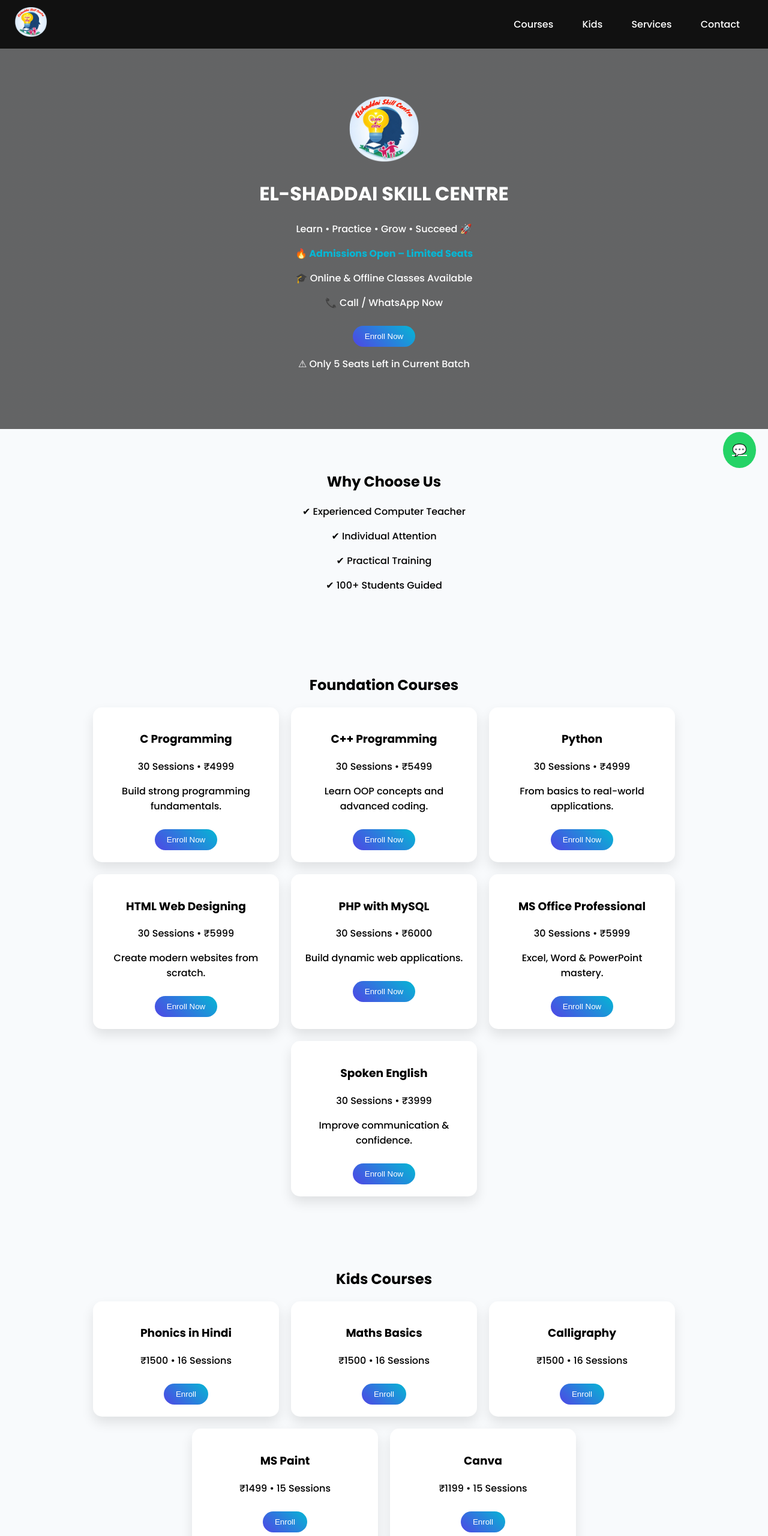
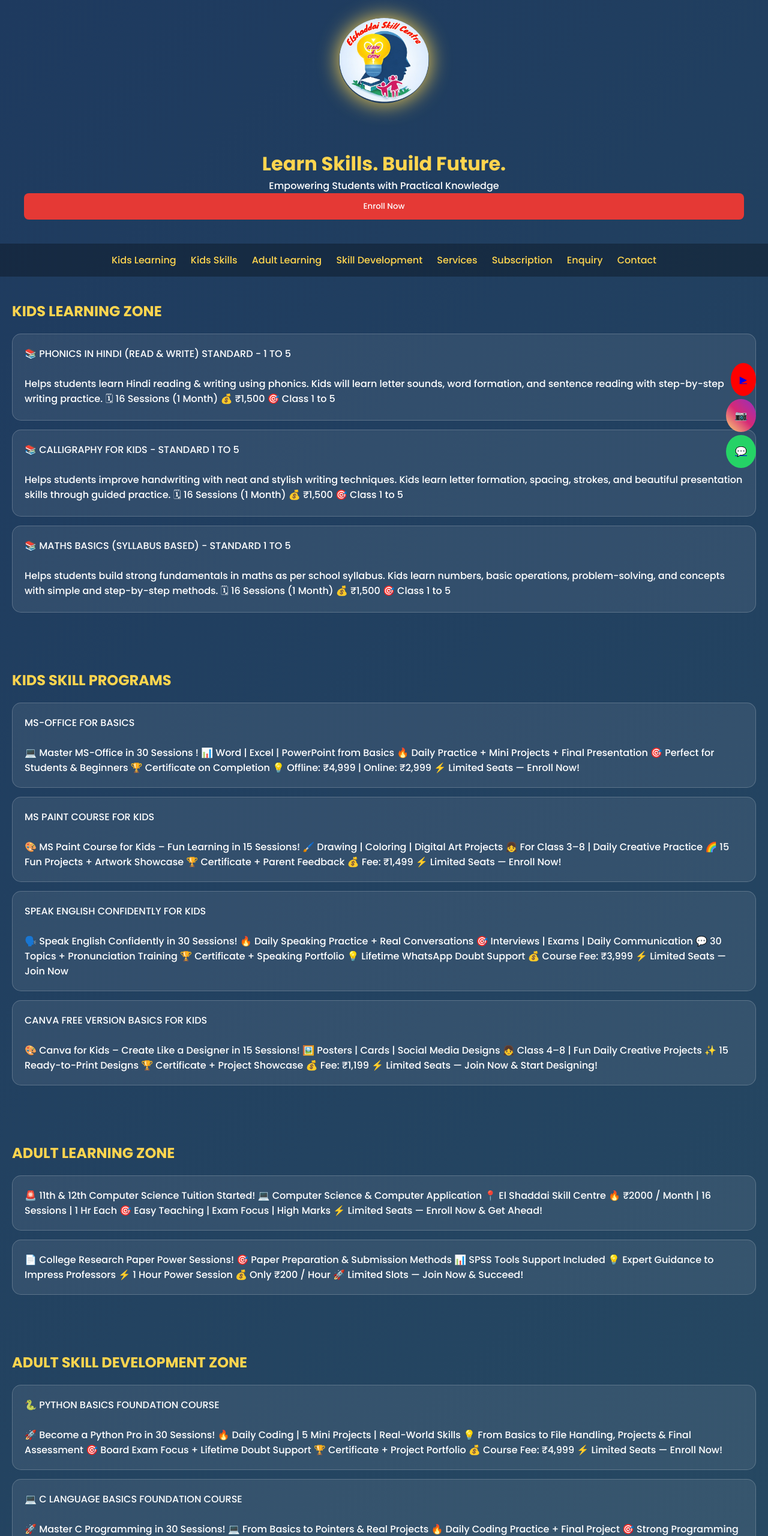
Before and after one commit to elshaddaiskillcentre/Elshaddai_Offer, a plain HTML site: page index.html in a window 1280 px wide. Shown: the top 2560 px of the page at 60% size. Drawn offline with Linux system fonts and the light colour scheme.

Commit message:
Update title and restructure HTML layout

```diff
--- a/index.html
+++ b/index.html
@@ -3,393 +3,242 @@
 <head>
 <meta charset="UTF-8">
 <meta name="viewport" content="width=device-width, initial-scale=1.0">
-<title>El-Shaddai Skill Centre</title>
+
+<title>Elshaddai Skill Centre | Thanjavur</title>
 
 <link href="https://fonts.googleapis.com/css2?family=Poppins:wght@300;500;700&display=swap" rel="stylesheet">
 
 <style>
-.card {
-  transition: all 0.3s ease;
+*{margin:0;padding:0;box-sizing:border-box;font-family:'Poppins',sans-serif;}
+body{background:linear-gradient(135deg,#1E3A5F,#2C5364);color:white;}
+
+/* LOGO GLOW */
+@keyframes glow{
+0%{box-shadow:0 0 10px #FFD54F;}
+50%{box-shadow:0 0 35px #FFD54F;}
+100%{box-shadow:0 0 10px #FFD54F;}
 }
 
-.card:hover {
-  box-shadow:0 15px 30px rgba(0,0,0,0.2);
+header{text-align:center;padding:30px;}
+.logo{width:150px;border-radius:50%;animation:glow 2s infinite;}
+
+.hero{text-align:center;padding:40px;}
+.hero h1{color:#FFD54F;}
+.hero button{background:#E53935;color:white;padding:12px;border:none;border-radius:8px;cursor:pointer;}
+
+nav{background:rgba(0,0,0,0.3);padding:15px;text-align:center;}
+nav a{color:#FFD54F;margin:10px;text-decoration:none;}
+
+section{padding:40px 20px;}
+h2{color:#FFD54F;margin-bottom:20px;}
+
+.card{
+background:rgba(255,255,255,0.08);
+padding:20px;margin:15px 0;border-radius:15px;
+border:1px solid rgba(255,255,255,0.2);
 }
 
+/* FORM */
+form{background:rgba(255,255,255,0.08);padding:20px;border-radius:15px;}
+input,select,textarea{width:100%;padding:10px;margin:10px 0;border:none;border-radius:8px;}
+button{background:#E53935;color:white;padding:12px;border:none;border-radius:8px;width:100%;cursor:pointer;}
 
-body {margin:0;font-family:'Poppins',sans-serif;background:#f8fafc;}
+/* FLOAT */
+.whatsapp,.instagram,.youtube{
+position:fixed;right:20px;padding:15px;border-radius:50%;
+}
+.whatsapp{bottom:20px;background:#25D366;}
+.instagram{bottom:80px;background:linear-gradient(45deg,#feda75,#d62976,#962fbf);}
+.youtube{bottom:140px;background:#FF0000;}
 
-/* NAVBAR */
-.navbar {
-  display:flex;
-  justify-content:space-between;
-  align-items:center;
-  padding:12px 25px;
-  background:#111;
-}
-
-.logo img {
-  height:50px;
-  border-radius:8px;
-}
-
-.menu a {
-  color:white;
-  text-decoration:none;
-  margin:0 10px;
-  padding:8px 12px;
-  border-radius:6px;
-  transition:0.3s;
-}
-
-.menu a:hover {
-  background:#4f46e5;
-}
-
-/* HERO */
-.hero {
-  text-align:center;padding:80px 20px;color:white;
-  background:linear-gradient(rgba(0,0,0,0.6),rgba(0,0,0,0.6)),url('bgimg3.jpg');
-}
-.hero img {height:110px;}
-.highlight {color:#06b6d4;font-weight:bold;}
-
-/* SECTION */
-.section {
-  padding:50px 20px;
-  text-align:center;
-}
-
-.container {
-  display:flex;
-  flex-wrap:wrap;
-  justify-content:center;
-  gap:20px;
-}
-
-.card {
-  background:white;
-  padding:20px;
-  width:270px;
-  border-radius:15px;
-  box-shadow:0 10px 20px rgba(0,0,0,0.1);
-  transition:0.3s;
-}
-
-.card:hover {
-  transform:translateY(-5px);
-}
-
-.btn {
-  background:linear-gradient(45deg,#4f46e5,#06b6d4);
-  color:white;
-  border:none;
-  padding:10px 20px;
-  border-radius:25px;
-  cursor:pointer;
-  margin-top:10px;
-}
-
-/* FOOTER */
-.footer {
-  background:#111;
-  color:white;
-  text-align:center;
-  padding:20px;
-}
-
-/* WHATSAPP FLOAT */
-.whatsapp {
-  position:fixed;
-  bottom:20px;
-  right:20px;
-  background:#25D366;
-  color:white;
-  padding:15px;
-  border-radius:50%;
-  font-size:20px;
-}
-
-#testimonials .card {
-  background: linear-gradient(135deg,#eef2ff,#ffffff);
-  border-left: 5px solid #4f46e5;
-}
-
-#testimonials p {
-  font-style: italic;
-  font-size: 14px;
-}
-
-#testimonials h4 {
-  margin-top:10px;
-  color:#4f46e5;
-}
+footer{text-align:center;padding:20px;background:rgba(0,0,0,0.4);}
 </style>
 </head>
 
 <body>
 
-<!-- NAVBAR -->
-<div class="navbar">
-  <div class="logo">
-    <img src="logo.png" alt="Elshaddai Skill Centre Logo">
-  </div>
+<header>
+<img src="logo.png" class="logo">
+</header>
 
-  <div class="menu">
-    <a href="#courses">Courses</a>
-    <a href="#kids">Kids</a>
-    <a href="#services">Services</a>
-    <a href="#contact">Contact</a>
-  </div>
+<div class="hero">
+<h1>Learn Skills. Build Future.</h1>
+<p>Empowering Students with Practical Knowledge</p>
+<button onclick="location.href='#enquiry'">Enroll Now</button>
 </div>
 
-<!-- HERO -->
-<div class="hero">
-  <img src="logo.png">
-  <h1>EL-SHADDAI SKILL CENTRE</h1>
-  <p>Learn • Practice • Grow • Succeed 🚀</p>
-<p class="highlight">🔥 Admissions Open – Limited Seats  </p>
-<p>🎓 Online & Offline Classes Available </p>
-<p>📞 Call / WhatsApp Now</p>
-<button class="btn" onclick="enroll('General Enquiry')">Enroll Now</button>
-<p>⚠ Only 5 Seats Left in Current Batch</p>
-</div>
-<div class="section">
+<nav>
+<a href="#kids-learning">Kids Learning</a>
+<a href="#kids-skills">Kids Skills</a>
+<a href="#adult-learning">Adult Learning</a>
+<a href="#skill-dev">Skill Development</a>
+<a href="#services">Services</a>
+<a href="#subscription">Subscription</a>
+<a href="#enquiry">Enquiry</a>
+<a href="#contact">Contact</a>
+</nav>
 
-<h2>Why Choose Us</h2>
+<!-- ================= FULL CONTENT ================= -->
 
-<p>✔ Experienced Computer Teacher</p>
-<p>✔ Individual Attention</p>
-<p>✔ Practical Training</p>
-<p>✔ 100+ Students Guided</p>
+<section id="kids-learning">
+<h2>KIDS LEARNING ZONE</h2>
 
-</div>
-<!-- FOUNDATION COURSES -->
-<div class="section" id="courses">
-<h2>Foundation Courses</h2>
+<div class="card">📚 PHONICS IN HINDI (READ & WRITE)  STANDARD - 1 TO 5 <br><br>
+Helps students learn Hindi reading & writing using phonics. Kids will learn letter sounds, word formation, and sentence reading with step-by-step writing practice. 🗓 16 Sessions (1 Month) 💰 ₹1,500 🎯 Class 1 to 5</div>
 
-<div class="container">
+<div class="card">📚 CALLIGRAPHY FOR KIDS - STANDARD 1 TO 5 <br><br>
+Helps students improve handwriting with neat and stylish writing techniques. Kids learn letter formation, spacing, strokes, and beautiful presentation skills through guided practice. 🗓 16 Sessions (1 Month) 💰 ₹1,500 🎯 Class 1 to 5</div>
+
+<div class="card">📚 MATHS BASICS (SYLLABUS BASED)  - STANDARD 1 TO 5 <br><br>
+Helps students build strong fundamentals in maths as per school syllabus. Kids learn numbers, basic operations, problem-solving, and concepts with simple and step-by-step methods. 🗓 16 Sessions (1 Month) 💰 ₹1,500 🎯 Class 1 to 5</div>
+
+</section>
+
+<section id="kids-skills">
+<h2>KIDS SKILL PROGRAMS</h2>
+
+<div class="card">MS-OFFICE FOR BASICS <br><br>
+💻 Master MS-Office in 30 Sessions ! 📊 Word | Excel | PowerPoint from Basics 🔥 Daily Practice + Mini Projects + Final Presentation 🎯 Perfect for Students & Beginners 🏆 Certificate on Completion 💡 Offline: ₹4,999 | Online: ₹2,999 ⚡ Limited Seats — Enroll Now!</div>
+
+<div class="card">MS PAINT COURSE FOR KIDS <br><br>
+🎨 MS Paint Course for Kids – Fun Learning in 15 Sessions! 🖌️ Drawing | Coloring | Digital Art Projects 👧 For Class 3–8 | Daily Creative Practice 🌈 15 Fun Projects + Artwork Showcase 🏆 Certificate + Parent Feedback 💰 Fee: ₹1,499 ⚡ Limited Seats — Enroll Now!</div>
+
+<div class="card">SPEAK ENGLISH CONFIDENTLY FOR KIDS <br><br>
+🗣️ Speak English Confidently in 30 Sessions! 🔥 Daily Speaking Practice + Real Conversations 🎯 Interviews | Exams | Daily Communication 💬 30 Topics + Pronunciation Training 🏆 Certificate + Speaking Portfolio 💡 Lifetime WhatsApp Doubt Support 💰 Course Fee: ₹3,999 ⚡ Limited Seats — Join Now</div>
+
+<div class="card">CANVA FREE VERSION BASICS FOR KIDS <br><br>
+🎨 Canva for Kids – Create Like a Designer in 15 Sessions! 🖼️ Posters | Cards | Social Media Designs 👧 Class 4–8 | Fun Daily Creative Projects ✨ 15 Ready-to-Print Designs 🏆 Certificate + Project Showcase 💰 Fee: ₹1,199 ⚡ Limited Seats — Join Now & Start Designing!</div>
+
+</section>
+
+<section id="adult-learning">
+<h2>ADULT LEARNING ZONE</h2>
+
+<div class="card">🚨 11th & 12th Computer Science Tuition Started! 💻 Computer Science & Computer Application 📍 El Shaddai Skill Centre 🔥 ₹2000 / Month | 16 Sessions | 1 Hr Each 🎯 Easy Teaching | Exam Focus | High Marks ⚡ Limited Seats — Enroll Now & Get Ahead!</div>
+
+<div class="card">📄 College Research Paper Power Sessions! 🎯 Paper Preparation & Submission Methods 📊 SPSS Tools Support Included 💡 Expert Guidance to Impress Professors ⚡ 1 Hour Power Session 💰 Only ₹200 / Hour 🚀 Limited Slots — Join Now & Succeed!</div>
+
+</section>
+
+<section id="skill-dev">
+<h2>ADULT SKILL DEVELOPMENT ZONE</h2>
+
+<div class="card">🐍 PYTHON BASICS FOUNDATION COURSE<br><br>
+🚀 Become a Python Pro in 30 Sessions! 🔥 Daily Coding | 5 Mini Projects | Real-World Skills 💡 From Basics to File Handling, Projects & Final Assessment 🎯 Board Exam Focus + Lifetime Doubt Support 🏆 Certificate + Project Portfolio 💰 Course Fee: ₹4,999 ⚡ Limited Seats — Enroll Now!</div>
+
+<div class="card">💻 C LANGUAGE BASICS FOUNDATION COURSE<br><br>
+🚀 Master C Programming in 30 Sessions! 💻 From Basics to Pointers & Real Projects 🔥 Daily Coding Practice + Final Project 🎯 Strong Programming Foundation for Students 🏆 Certificate + Project Portfolio 💡 Lifetime Doubt Support 💰 Course Fee: ₹4,999 ⚡ Limited Seats — Enroll Now!</div>
+
+<div class="card">💻 C++ BASICS FOUNDATION COURSE<br><br>
+🚀 Master C++ & OOP in 30 Sessions! 💻 From Basics to Inheritance & Real Projects 🔥 Daily Hands-On Coding + 30+ Practical Programs 🎯 Build Strong Programming & OOP Skills 🏆 Certificate + Project Portfolio 💡 Lifetime Doubt Support 💰 Course Fee: ₹5,499 ⚡ Limited Seats — Enroll Now!</div>
+
+<div class="card">🌐 WEB DESIGNING FOUNDATION COURSE HTML | CSS | JAVASCRIPT<br><br>
+🚀 Become a Web Designer in 30 Sessions! 🌐 Learn HTML | CSS | JavaScript from Scratch 🔥 Build Responsive Websites + Real Projects 💻 Daily Hands-On Coding & Portfolio Creation 🏆 Certificate + Project Portfolio 💡 Lifetime Doubt Support 💰 Course Fee: ₹5,999 ⚡ Limited Seats — Enroll Now!</div>
+
+<div class="card">💻 PHP WITH MYSQL FOUNDATION COURSE<br><br>
+Master web development in just 30 Sessions! 🚀 Our day-wise PHP & MySQL training turns beginners into job-ready developers with hands-on coding, real projects, and expert guidance. Build dynamic websites, gain confidence, and launch your tech career with Elshaddai Skill Centre! 💰 Course Fee: ₹5,999 ⚡ Limited Seats — Enroll Now!</div>
+
+<div class="card">📊 MS-OFFICE FOR PROFESSIONALS<br><br>
+💼 Become MS-Office Professional in 30 Session! 📊 Word | Excel | PowerPoint Advanced Skills 🔥 Resume | Reports | Charts | Presentations 🎯 Perfect for Students & Job Seekers 🏆 Completion Certificate 💻 Offline: ₹5,999 | Online: ₹3,499 ⚡ Limited Seats — Enroll Now & Upgrade Your Career!</div>
+
+</section>
+
+<section id="services">
+<h2>CUSTOMER SERVICE SUPPORT ZONE</h2>
+
+<div class="card">🚀 SMART LAPTOP & PC BUYING + SETUP SERVICE <br><br>
+💻 Smart Laptop & PC Setup Service 🛒 Budget-Friendly Buying Support ⚙️ Software Installation & OS Setup 🚀 Speed Boost & Performance Tweaks 🛡️ Antivirus & Security Setup ✅ Guaranteed Performance ⚡ Hassle-Free Service — Book Now!</div>
+
+<div class="card">🔥 EPF CLAIMS ASSISTANCE – FAST & RELIABLE <br><br>
+🔥 EPF Claims Assistance – Fast & Reliable ✅ PF Final Settlement (Form 19) ✅ PF Advance (Form 31) ✅ Pension Withdrawal (Form 10C) ✅ KYC Activation & Corrections ✅ UAN Activation / Transfer ✅ Multiple Account Merging 📊 Process Time: 3–20 Days 💰 ₹299 per Claim ⚡ Success Guaranteed or Money Back</div>
+
+<div class="card">💻 COLLEGE COMPUTER SCIENCE & COMPUTER APPLICATIONS - MINI & MAJOR PROJECTS AVAILABLE <br><br>
+🚀 Computer Science & Computer Applications Projects Available! 💻 Mini & Major Projects with Full Support 🎯 From Idea to Final Code + Portfolio Ready 🔥 Starting from ₹2000 🏆 Impress Your College & Boost Your Career ⚡ Limited Slots — Book Now!</div>
+
+<div class="card">🪪 AADHAAR UPDATE ASSISTANCE AVAILABLE <br><br>
+🪪 Aadhaar Update Assistance Available ✅ Name, Address, DOB, Gender Update ✅ Mobile & Email Update Support ✅ Aadhaar PVC Card Ordering Guidance 💡 Official UIDAI Method Guidance Provided 📊 Process Time: 15–30 Days 💰 ₹199 (Basic Update) ⚡ Easy • Secure • Hassle-Free Service</div>
+
+<div class="card">⚡ EB INSTANT PAYMENT SERVICE <br><br>
+⚡ EB Instant Payment Service ✅ TANGEDCO Bill Payment (Instant) ⚡ Quick & Hassle-Free Payment 🧾 Payment Confirmation Provided 📊 Process Time: Instant 💰 Service Charge: ₹75 🚀 Fast • Easy • Reliable</div>
+
+</section>
+
+<!-- ================= ENQUIRY ================= -->
+
+<section id="enquiry">
+<h2>ENQUIRY FORM</h2>
+
+<form onsubmit="sendToWhatsApp(event)">
+<input type="text" id="name" placeholder="Name" required>
+<input type="tel" id="phone" placeholder="Phone" required>
+
+<select id="category" onchange="updateCourses()" required>
+<option value="">Select Category</option>
+<option value="kids">Kids Learning</option>
+<option value="kids-skills">Kids Skill Programs</option>
+<option value="adult">Adult Learning</option>
+<option value="skill-dev">Skill Development</option>
+<option value="services">Services</option>
+</select>
+
+<select id="course" required>
+<option>Select Course</option>
+</select>
+
+<textarea id="message" placeholder="Message"></textarea>
+<button type="submit">Send via WhatsApp</button>
+</form>
+
+</section>
+
+<!-- CONTACT -->
+<section id="contact">
+<h2>CONTACT DETAILS</h2>
 
 <div class="card">
-<h3>C Programming</h3>
-<p>30 Sessions • ₹4999</p>
-<p>Build strong programming fundamentals.</p>
-<button class="btn" onclick="enroll('C Programming')">Enroll Now</button>
+7/3, 8th Street, Sundaram Nagar, M C Road, Thanjavur - 613004<br><br>
+📞 +91 8870211980
 </div>
 
 <div class="card">
-<h3>C++ Programming</h3>
-<p>30 Sessions • ₹5499</p>
-<p>Learn OOP concepts and advanced coding.</p>
-<button class="btn" onclick="enroll('C++ Programming')">Enroll Now</button>
+<iframe src="https://www.google.com/maps?q=10.7742027,79.1132123&output=embed"
+width="100%" height="300" style="border-radius:10px;border:0;"></iframe>
 </div>
 
-<div class="card">
-<h3>Python</h3>
-<p>30 Sessions • ₹4999</p>
-<p>From basics to real-world applications.</p>
-<button class="btn" onclick="enroll('Python')">Enroll Now</button>
-</div>
+</section>
 
-<div class="card">
-<h3>HTML Web Designing</h3>
-<p>30 Sessions • ₹5999</p>
-<p>Create modern websites from scratch.</p>
-<button class="btn" onclick="enroll('HTML Web Designing')">Enroll Now</button>
-</div>
+<footer>
+© 2026 Elshaddai Skill Centre
+</footer>
 
-<div class="card">
-<h3>PHP with MySQL</h3>
-<p>30 Sessions • ₹6000</p>
-<p>Build dynamic web applications.</p>
-<button class="btn" onclick="enroll('PHP with MySQL')">Enroll Now</button>
-</div>
+<a class="whatsapp" href="https://wa.me/918870211980" target="_blank">💬</a>
+<a class="instagram" href="https://www.instagram.com/elsh.addaiskillcentre/?hl=en" target="_blank">📷</a>
+<a class="youtube" href="https://www.youtube.com/@elshaddaiskillcentre" target="_blank">▶</a>
 
-<div class="card">
-<h3>MS Office Professional</h3>
-<p>30 Sessions • ₹5999</p>
-<p>Excel, Word & PowerPoint mastery.</p>
-<button class="btn" onclick="enroll('MS Office')">Enroll Now</button>
-</div>
+<script>
+const data={
+kids:["Phonics","Calligraphy","Maths"],
+"kids-skills":["MS Office","MS Paint","Spoken English","Canva"],
+adult:["Tuition","Research Paper"],
+"skill-dev":["Python","C","C++","Web","PHP","MS Office"],
+services:["Laptop","EPF","Projects","Aadhaar","EB"]
+};
 
-<div class="card">
-<h3>Spoken English</h3>
-<p>30 Sessions • ₹3999</p>
-<p>Improve communication & confidence.</p>
-<button class="btn" onclick="enroll('Spoken English')">Enroll Now</button>
-</div>
+function updateCourses(){
+let c=document.getElementById("category").value;
+let s=document.getElementById("course");
+s.innerHTML="<option>Select Course</option>";
+data[c]?.forEach(v=>{
+let o=document.createElement("option");
+o.text=v;
+s.add(o);
+});
+}
 
-</div>
-</div>
-
-<!-- KIDS -->
-<div class="section" id="kids">
-<h2>Kids Courses</h2>
-
-<div class="container">
-
-<div class="card">
-<h3>Phonics in Hindi</h3>
-<p>₹1500 • 16 Sessions</p>
-<button class="btn" onclick="enroll('Phonics in Hindi')">Enroll</button>
-</div>
-
-<div class="card">
-<h3>Maths Basics</h3>
-<p>₹1500 • 16 Sessions</p>
-<button class="btn" onclick="enroll('Maths Basics')">Enroll</button>
-</div>
-
-<div class="card">
-<h3>Calligraphy</h3>
-<p>₹1500 • 16 Sessions</p>
-<button class="btn" onclick="enroll('Calligraphy')">Enroll</button>
-</div>
-
-<div class="card">
-<h3>MS Paint</h3>
-<p>₹1499 • 15 Sessions</p>
-<button class="btn" onclick="enroll('MS Paint')">Enroll</button>
-</div>
-
-<div class="card">
-<h3>Canva</h3>
-<p>₹1199 • 15 Sessions</p>
-<button class="btn" onclick="enroll('Canva Course')">Enroll</button>
-</div>
-
-</div>
-</div>
-<div class="section" id="support">
-<h2>Student Support 📚</h2>
-
-<div class="container">
-
-<div class="card">
-<h3>11th & 12th Computer Tuition</h3>
-<p>Special coaching for Computer Science & Computer Applications (State Board). Focus on concepts, exams, and scoring high marks.</p>
-<p><b>16 Sessions • ₹2000 / Month</b></p>
-<button class="btn" onclick="enroll('11th & 12th Computer Tuition')">Enroll</button>
-</div>
-
-<div class="card">
-<h3>College Project Support</h3>
-<p>Get guidance for mini and major projects with proper coding and documentation. Ideal for final year students.</p>
-<p><b>Starts from ₹2000</b></p>
-<button class="btn" onclick="enroll('College Project Support')">Enroll</button>
-</div>
-
-<div class="card">
-<h3>Research Paper & SPSS Support</h3>
-<p>Complete assistance for research work including SPSS data analysis. Perfect for college students and final submissions.</p>
-<p><b>₹200 per session</b></p>
-<button class="btn" onclick="enroll('SPSS Research Support')">Enroll</button>
-</div>
-
-</div>
-</div>
-<!-- SERVICES -->
-<div class="section" id="services">
-<h2>Other Services</h2>
-
-<div class="container">
-
-<div class="card">
-<h3>EPF Claim</h3>
-<p>₹299</p>
-<button class="btn" onclick="enroll('EPF Service')">Enquire</button>
-</div>
-
-<div class="card">
-<h3>Aadhaar Update</h3>
-<p>₹199</p>
-<button class="btn" onclick="enroll('Aadhaar Update')">Enquire</button>
-</div>
-
-<div class="card">
-<h3>EB Bill Payment</h3>
-<p>₹75</p>
-<button class="btn" onclick="enroll('EB Bill Payment')">Enquire</button>
-</div>
-
-<div class="card">
-<h3>Laptop & PC Setup</h3>
-<p>Buy Smart + Installation & Setup</p>
-<button class="btn" onclick="enroll('Laptop Setup Service')">Enquire</button>
-</div>
-
-</div>
-</div>
-<div class="section" id="testimonials">
-<h2>Student Success Stories ⭐</h2>
-
-<div class="container">
-
-<div class="card">
-<p>"The C & C++ combo course was a game changer. It improved my skills and helped me get a job!"</p>
-<h4>– Izaq Hussain S., College Student</h4>
-</div>
-
-<div class="card">
-<p>"Python course took me from zero to building my own projects in just 30 days!"</p>
-<h4>– Jerin Wilkerson J.</h4>
-</div>
-
-<div class="card">
-<p>"MS Office training completely transformed my skills. I got placed right after the course!"</p>
-<h4>– John Peter P.</h4>
-</div>
-
-<div class="card">
-<p>"Hands-on projects made learning easy and engaging. I achieved more than I expected!"</p>
-<h4>– Prince Hoseenu A.</h4>
-</div>
-
-<div class="card">
-<p>"C programming training changed how I approach coding. Very practical and effective!"</p>
-<h4>– Mahalakshmi</h4>
-</div>
-
-<div class="card">
-<p>"English speaking course boosted my confidence. Now I speak without fear!"</p>
-<h4>– Harish R., School Student</h4>
-</div>
-
-<div class="card">
-<p>"I can now express myself clearly and confidently thanks to this training."</p>
-<h4>– Lakshaya R.</h4>
-</div>
-
-<div class="card">
-<p>"Support and guidance helped me complete my academic work easily."</p>
-<h4>– Raseen T.</h4>
-</div>
-
-</div>
-</div>
-
-<!-- CONTACT -->
-<div class="section" id="contact">
-<h2>Contact</h2>
-<p>📍 7/3, 8th Street, Sundaram Nagar, Thanjavur</p>
-<p>📞 +91 8870211980</p>
-<a href="tel:+918870211980" class="btn">Call Now</a>
-</div>
-
-<div class="footer">
-© 2026 El-Shaddai Skill Centre
-</div>
-
-<!-- WHATSAPP -->
-<a href="https://wa.me/918870211980?text=Hi%20I%20am%20interested%20in%20your%20courses"
-class="whatsapp">💬</a>
-<i class="fab fa-whatsapp"></i>
-<script>
-function enroll(name){
-let msg = encodeURIComponent(
-"Hi, I am interested in the " + name + " at El-Shaddai Skill Centre. Please share details."
-);
-window.open("https://wa.me/918870211980?text=" + msg);
+function sendToWhatsApp(e){
+e.preventDefault();
+let text=`Name:${name.value}%0APhone:${phone.value}%0ACategory:${category.value}%0ACourse:${course.value}%0AMessage:${message.value}`;
+window.open(`https://wa.me/918870211980?text=${text}`,'_blank');
 }
 </script>
 
```
